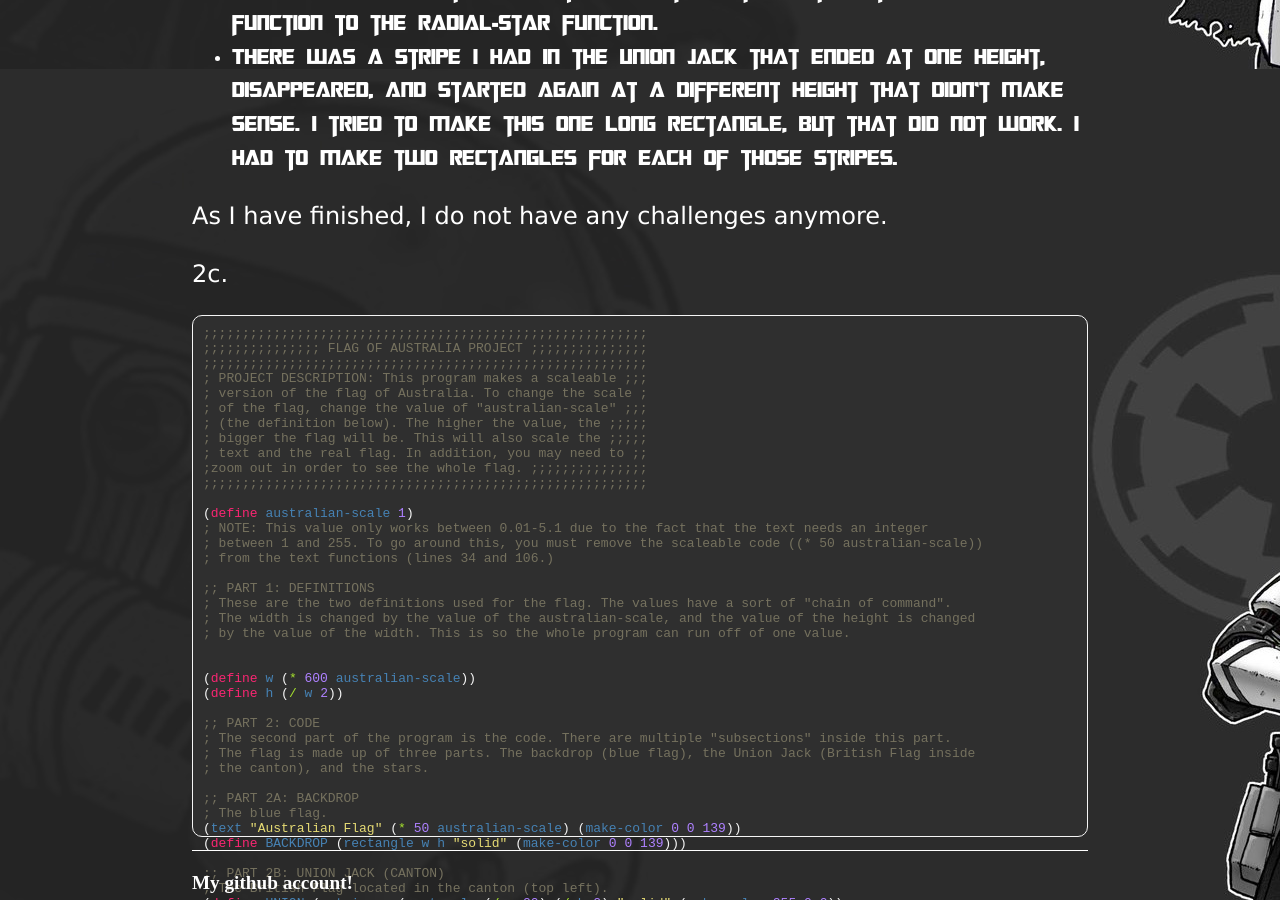
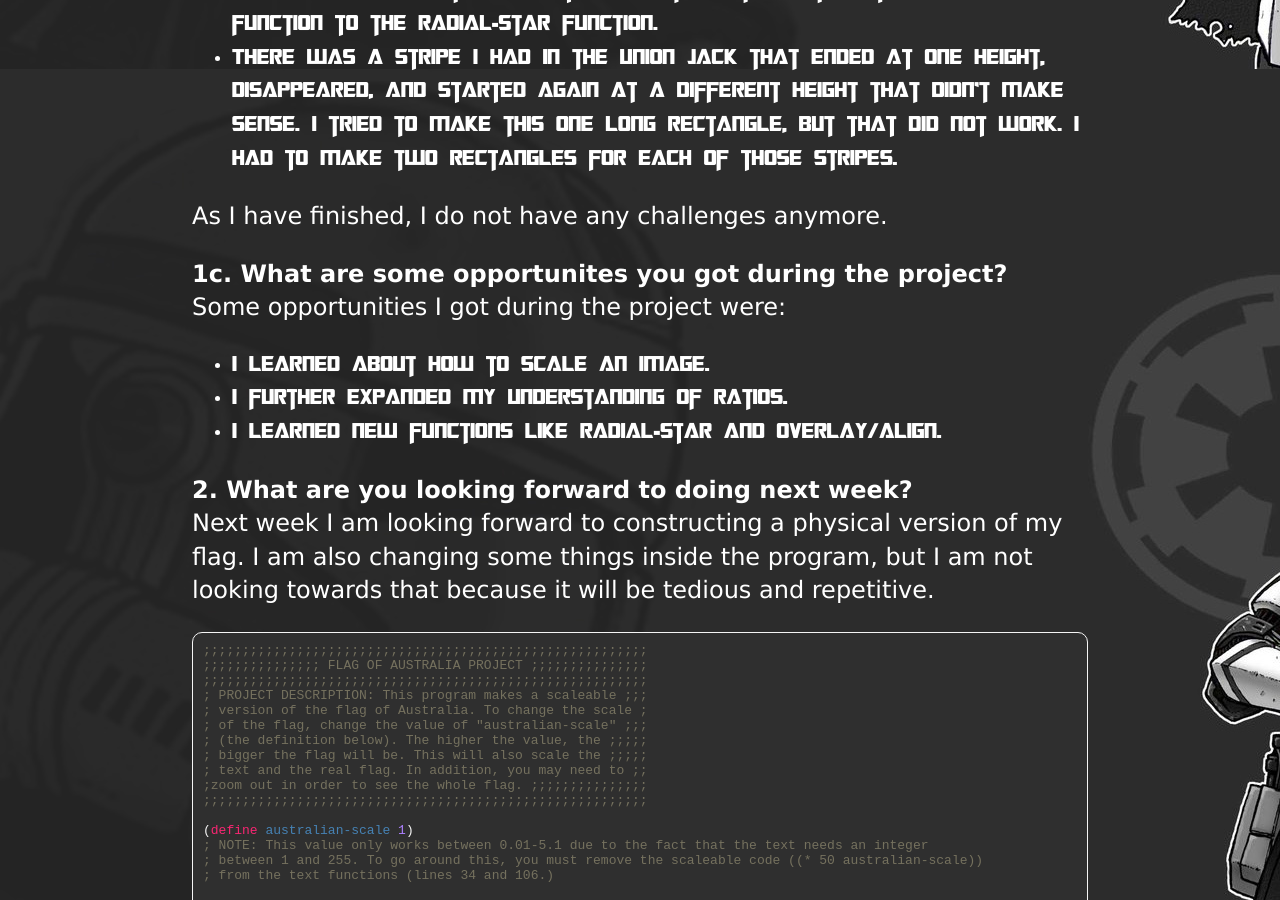
Before and after one commit to brandonm4478/brandonm4478.github.io, a Jekyll site: the page built from _posts/2018-12-13-weekly-reflection-13.md, in a window 1280 px wide and 900 px high, scrolled down 2031 px. Built offline with Jekyll 4.4.1, drawn with Linux system fonts in a browser that asks for light colours.

Commit message:
Update 2018-12-13-weekly-reflection-13.md

````diff
--- a/_posts/2018-12-13-weekly-reflection-13.md
+++ b/_posts/2018-12-13-weekly-reflection-13.md
@@ -34,7 +34,14 @@ Some challenges I had during the project were:
 
 As I have finished, I do not have any challenges anymore.
 
-2c.
+**1c. What are some opportunites you got during the project?**
+Some opportunities I got during the project were:
+- I learned about how to scale an image.
+- I further expanded my understanding of ratios.
+- I learned new functions like radial-star and overlay/align.
+
+**2. What are you looking forward to doing next week?**
+Next week I am looking forward to constructing a physical version of my flag. I am also changing some things inside the program, but I am not looking towards that because it will be tedious and repetitive.
 
 ```scheme
 ;;;;;;;;;;;;;;;;;;;;;;;;;;;;;;;;;;;;;;;;;;;;;;;;;;;;;;;;;
````
